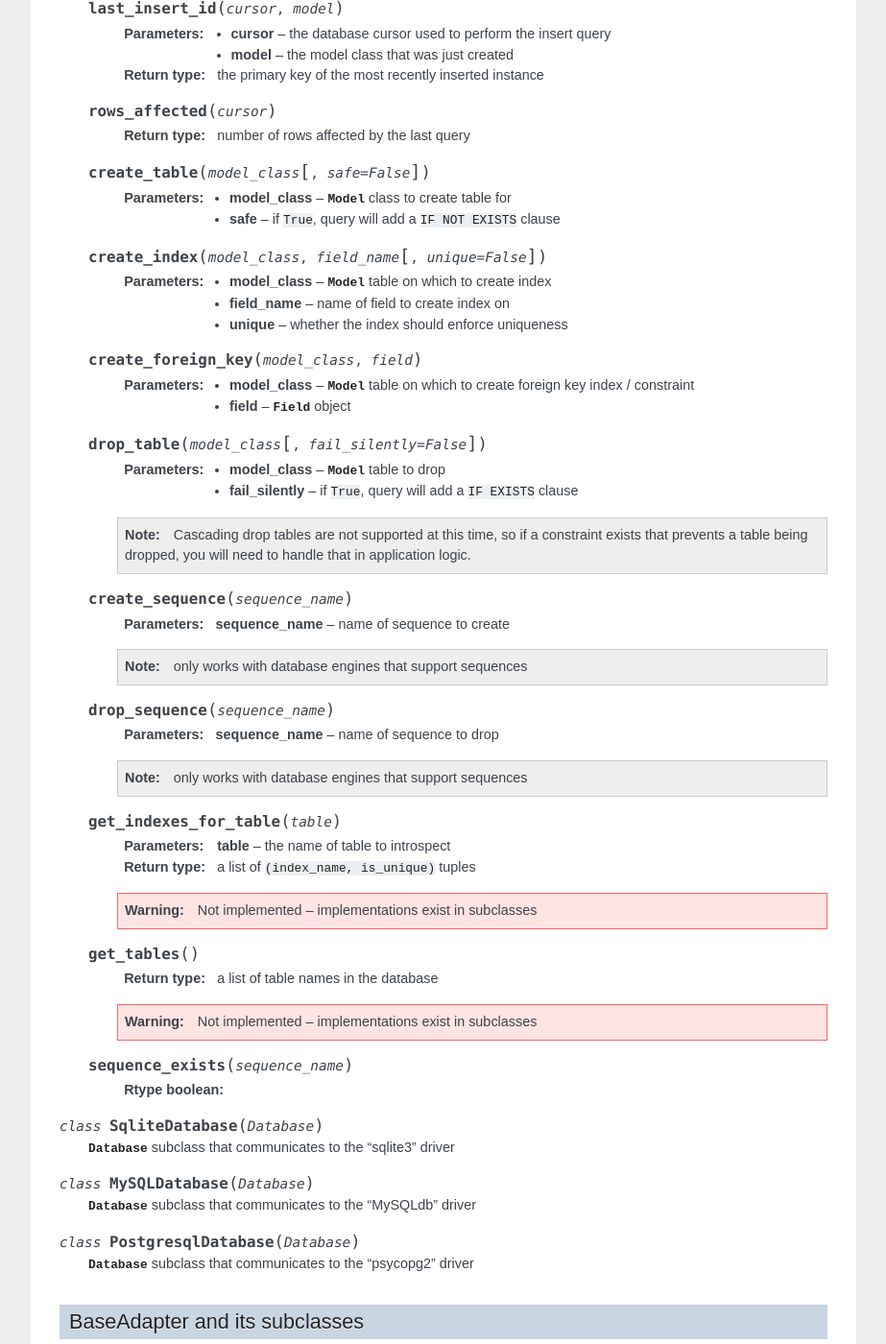
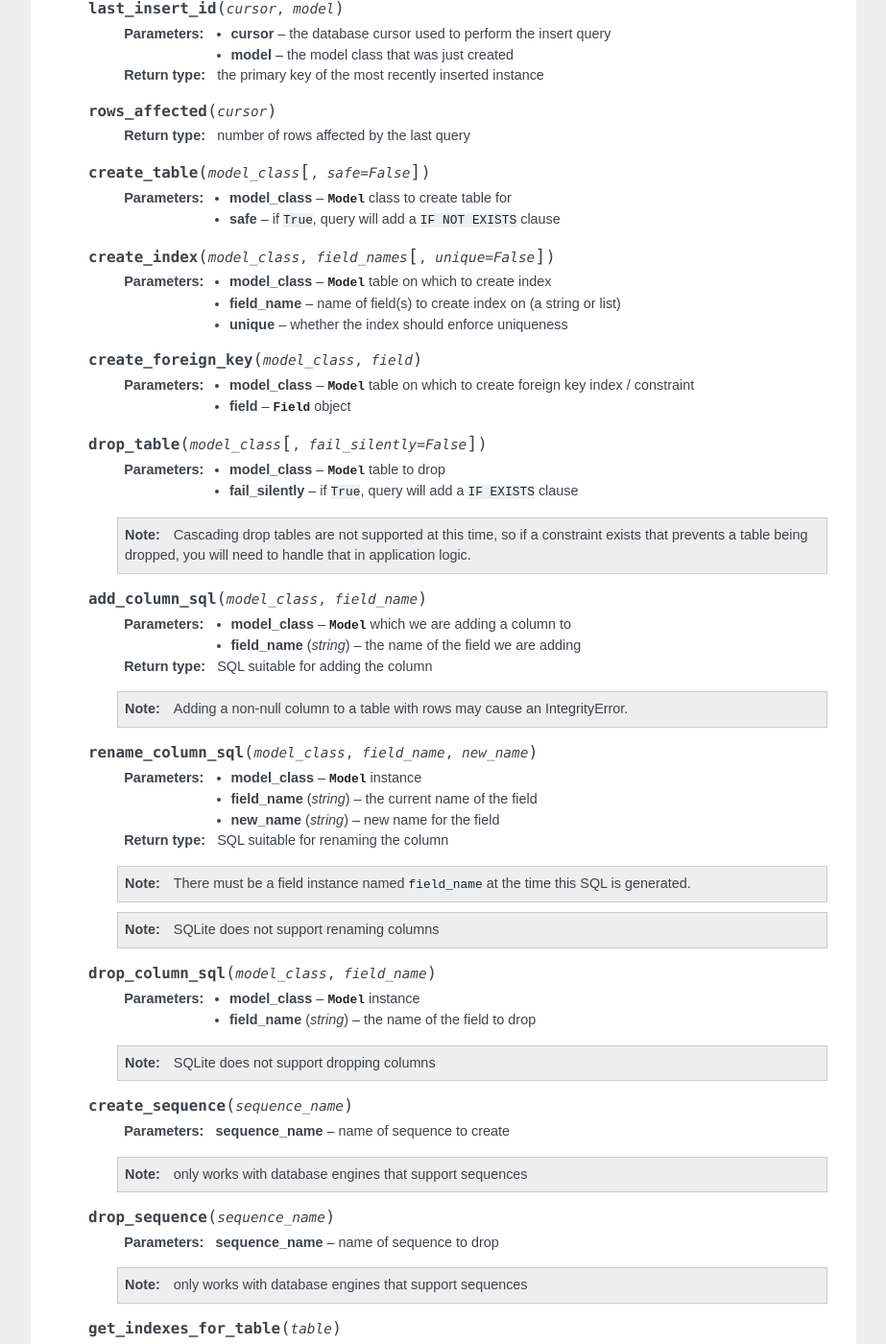
Before and after one commit to coleifer/peewee, a Sphinx documentation site: the page built from docs/peewee/database.rst, in a window 1280 px wide and 1400 px high, scrolled down 4927 px. Shown: the whole window at 96% size, without its empty margins (198-1121 px from the left). Built offline with Sphinx 7.4.7, drawn with Linux system fonts in a browser that asks for light colours; some of the changed text lies outside the part shown.

Commit message:
Adding notes on add/drop/rename sql

```diff
--- a/docs/peewee/database.rst
+++ b/docs/peewee/database.rst
@@ -316,10 +316,10 @@ Database and its subclasses
         :param model_class: :py:class:`Model` class to create table for
         :param safe: if ``True``, query will add a ``IF NOT EXISTS`` clause
 
-    .. py:method:: create_index(model_class, field_name[, unique=False])
+    .. py:method:: create_index(model_class, field_names[, unique=False])
 
         :param model_class: :py:class:`Model` table on which to create index
-        :param field_name: name of field to create index on
+        :param field_name: name of field(s) to create index on (a string or list)
         :param unique: whether the index should enforce uniqueness
 
     .. py:method:: create_foreign_key(model_class, field)
@@ -336,6 +336,37 @@ Database and its subclasses
             Cascading drop tables are not supported at this time, so if a constraint
             exists that prevents a table being dropped, you will need to handle
             that in application logic.
+
+    .. py:method:: add_column_sql(model_class, field_name)
+
+        :param model_class: :py:class:`Model` which we are adding a column to
+        :param string field_name: the name of the field we are adding
+
+        :rtype: SQL suitable for adding the column
+
+        .. note::
+            Adding a non-null column to a table with rows may cause an IntegrityError.
+
+    .. py:method:: rename_column_sql(model_class, field_name, new_name)
+
+        :param model_class: :py:class:`Model` instance
+        :param string field_name: the current name of the field
+        :param string new_name: new name for the field
+
+        :rtype: SQL suitable for renaming the column
+
+        .. note::
+            There must be a field instance named ``field_name`` at the time this SQL
+            is generated.
+
+        .. note:: SQLite does not support renaming columns
+
+    .. py:method:: drop_column_sql(model_class, field_name)
+
+        :param model_class: :py:class:`Model` instance
+        :param string field_name: the name of the field to drop
+
+        .. note:: SQLite does not support dropping columns
 
     .. py:method:: create_sequence(sequence_name)
 
```
Also changed, not shown: docs/peewee/cookbook.rst (+13 -0 lines).
